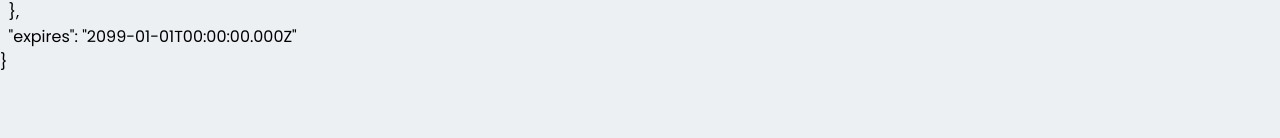
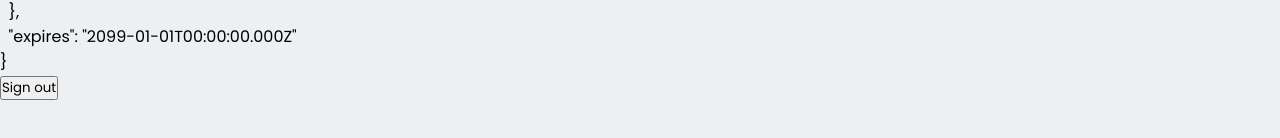
Before and after one commit to ross102/bots, a Next.js app in the folder robots/: page / in a window 1280 px wide. Shown: the part 176-314 px from the top of the page. Built offline with nearby package versions, Linux system fonts and the light colour scheme; no server answers; sample sign-in values are in the browser's storage; what wagmi would draw is missing.

Commit message:
added logout

```diff
--- a/robots/pages/index.tsx
+++ b/robots/pages/index.tsx
@@ -8,7 +8,7 @@ function Home({ user }: any) {
     <div>
       <h4>User session:</h4>
       <pre>{JSON.stringify(user, null, 2)}</pre>
-      {/* <button onClick={() => signOut()}>Sign out</button> */}
+      <button onClick={() => signOut()}>Sign out</button>
     </div>
   );
 }
```
